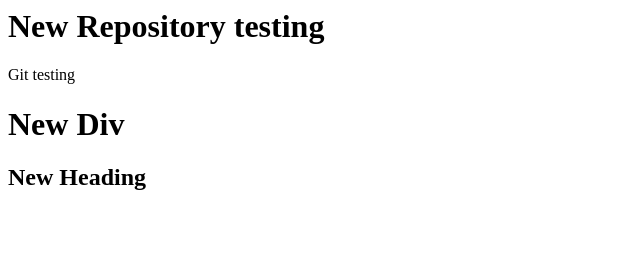
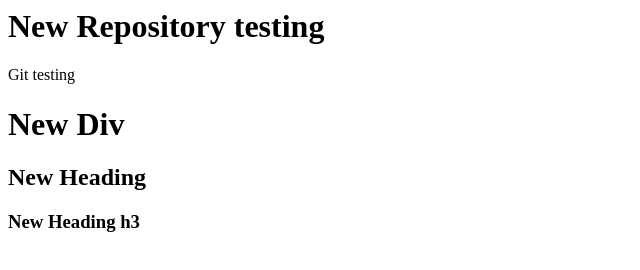
Before and after one commit to san4verma/NewRepo, a plain HTML site: page index.html in a window 1280 px wide. Shown: the whole page, without its empty margins (0-640 px from the left). Drawn offline with Linux system fonts and the light colour scheme.

Commit message:
Headig H3

```diff
--- a/index.html
+++ b/index.html
@@ -3,4 +3,5 @@
 <div class="pk">
   <h1> New Div</h1>
    <h2>New Heading</h2>
+   <H3>New Heading h3</H3>
 </div>
```
